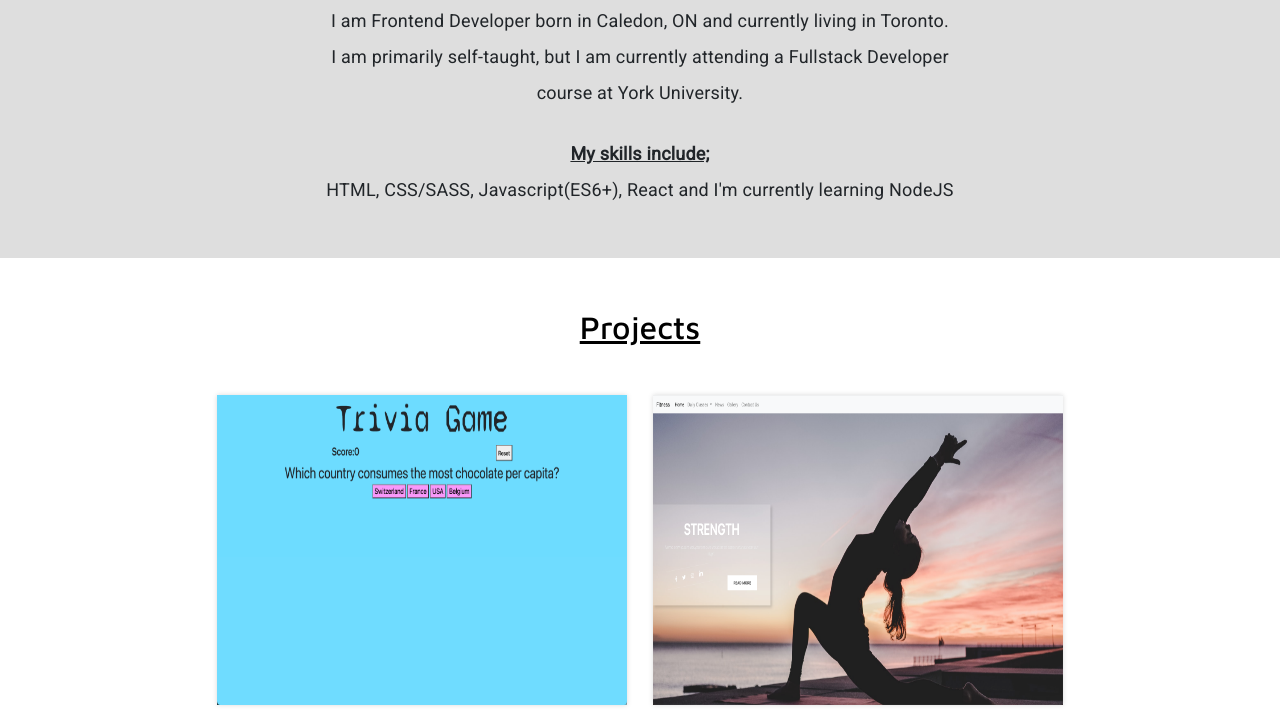
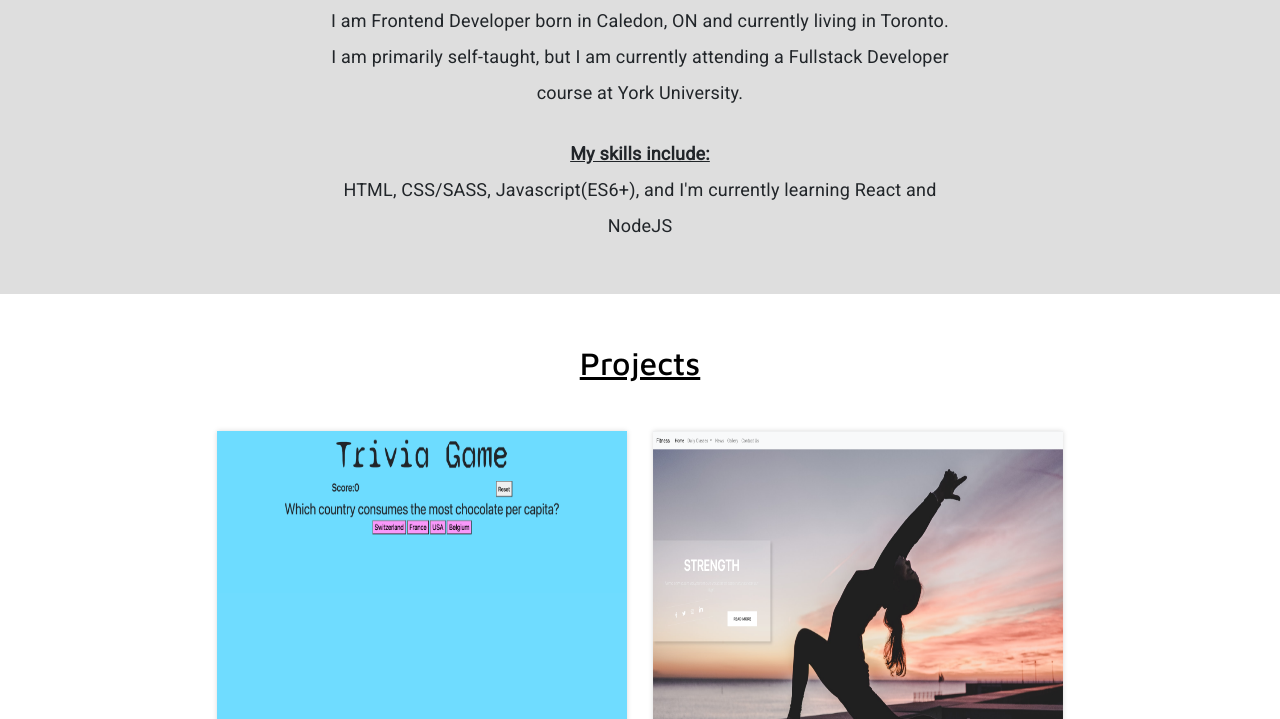
Before and after one commit to Jmmilton/newPortfolio, a website: page public/index.html in a window 1280 px wide. Shown: the part 923-1642 px from the top of the page. Drawn offline with nearby package versions, Linux system fonts and the light colour scheme.

Commit message:
requirepath

```diff
--- a/public/index.html
+++ b/public/index.html
@@ -38,8 +38,8 @@
                     <div class="col-12">
                         <p>I am Frontend Developer born in Caledon, ON and currently living in Toronto.</p>
                         <p>I am primarily self-taught, but I am currently attending a Fullstack Developer course at York University.</p>
-                        <p class="bottom"><strong>My skills include;</strong></p>
-                        <p>HTML, CSS/SASS, Javascript(ES6+), React and I'm currently learning NodeJS</p>
+                        <p class="bottom"><strong>My skills include:</strong></p>
+                        <p>HTML, CSS/SASS, Javascript(ES6+), and I'm currently learning React and NodeJS</p>
                     </div>
                 </div>
             </div>
--- a/server.js
+++ b/server.js
@@ -1,4 +1,5 @@
 const express = require('express');
+const path = require('path');
 require("dotenv").config();
 const app = express();
 // const bodyParser = require('body-parser')
```
